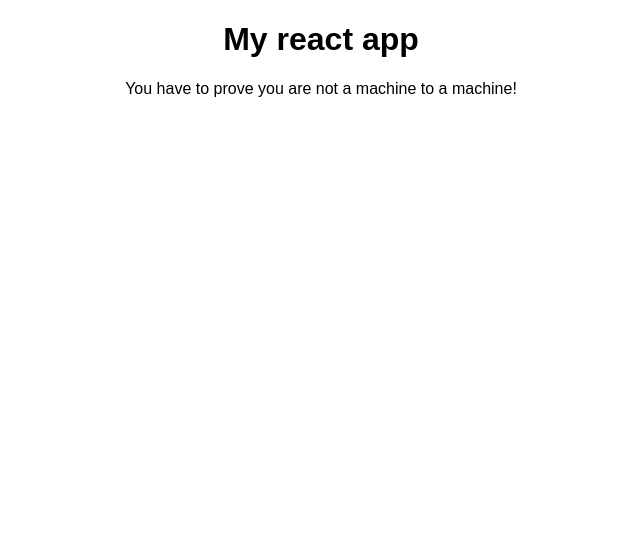
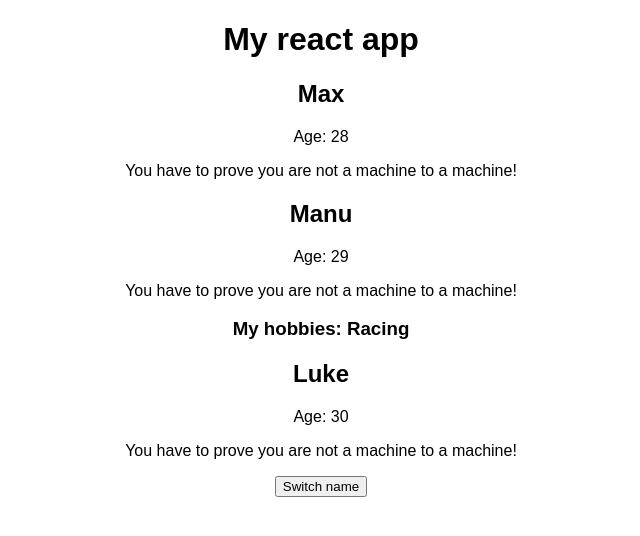
Before and after one commit to changx03/react16-example, a React (Create React App) app: page / in a window 1280 px wide. Shown: the top 536 px of the page, without its empty margins (319-959 px from the left). Built offline with nearby package versions, Linux system fonts and the light colour scheme.

Commit message:
38 state

```diff
--- a/src/App.js
+++ b/src/App.js
@@ -3,11 +3,24 @@ import './App.css';
 import Person from './Person/Person';
 
 class App extends Component {
+  state = {
+    persons: [
+      { name: 'Max', age: 28 },
+      { name: 'Manu', age: 29 },
+      { name: 'Luke', age: 30 },
+    ],
+  };
+
   render() {
     return (
       <div className="App">
         <h1>My react app</h1>
-        <Person />
+        <Person name={this.state.persons[0].name} age={this.state.persons[0].age} />
+        <Person name={this.state.persons[1].name} age={this.state.persons[1].age}>
+          <h3>My hobbies: Racing</h3>
+        </Person>
+        <Person name={this.state.persons[2].name} age={this.state.persons[2].age} />
+        <button>Switch name</button>
       </div>
       // React.createElement(
       //   'div',
--- a/src/Person/Person.js
+++ b/src/Person/Person.js
@@ -1,7 +1,15 @@
-import React, { Component } from 'react';
+import React from 'react';
 
-const person = () => {
-  return <p>You have to prove you are not a machine to a machine!</p>
-}
+const person = (props) => {
+  const { name, age, children } = props;
+  return (
+    <div>
+      <h2>{name}</h2>
+      <p>{`Age: ${age}`}</p>
+      <p>You have to prove you are not a machine to a machine!</p>
+      {children}
+    </div>
+  );
+};
 
 export default person;
```
